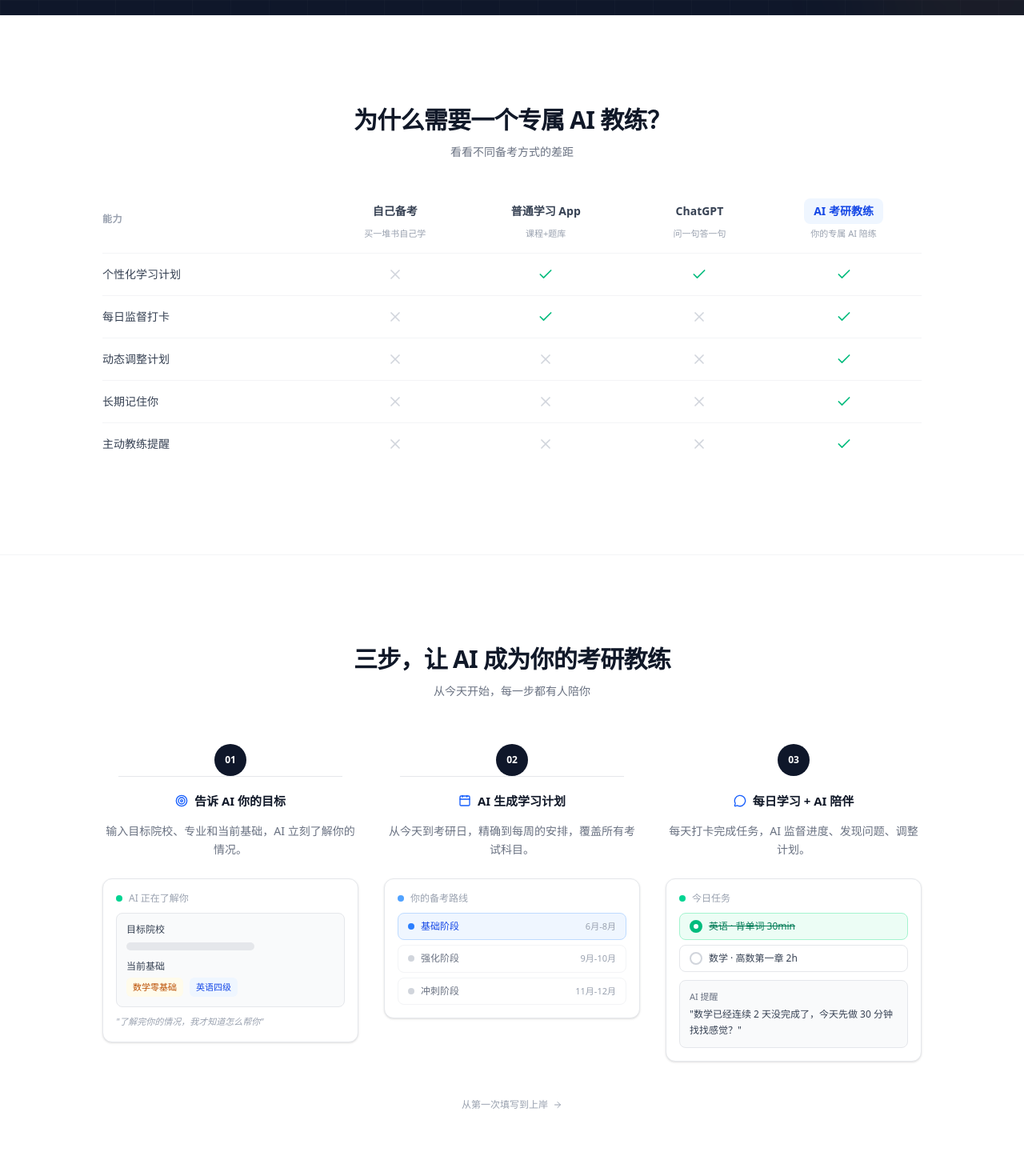
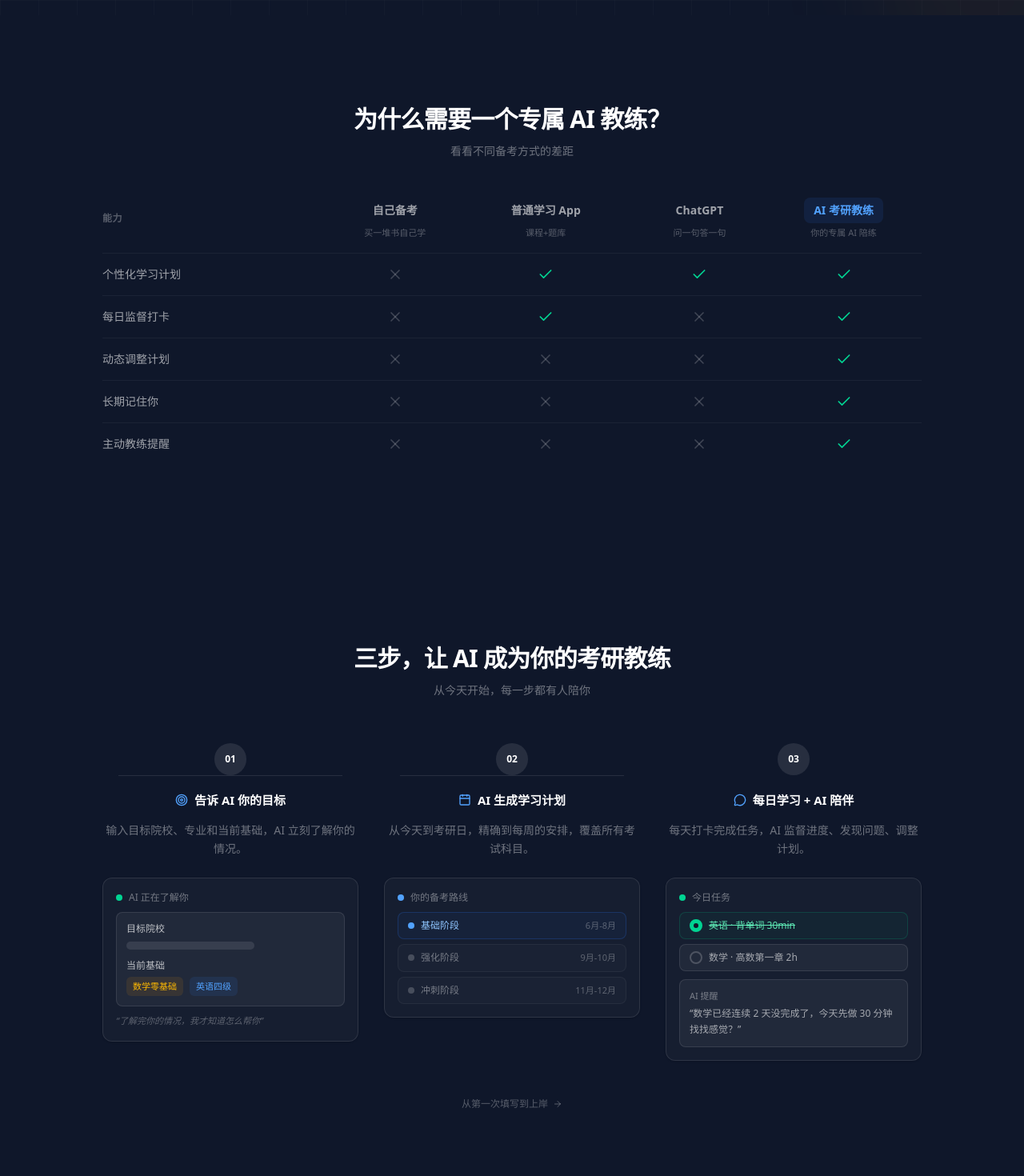
Before and after one commit to w-123-dev/ai-study-coach, a Next.js app: page / in a window 1280 px wide. Shown: the part 720-2190 px from the top of the page at 80% size. Built offline with nearby package versions, Linux system fonts and the light colour scheme.

Commit message:
fix: unify landing page dark theme - fix footer and Trust component styling

```diff
--- a/components/landing/CoachFlow.tsx
+++ b/components/landing/CoachFlow.tsx
@@ -9,25 +9,25 @@
     description: "输入目标院校、专业和当前基础，AI 立刻了解你的情况。",
     preview: (
       <div className="space-y-2.5">
-        <div className="flex items-center gap-2 text-xs text-gray-400">
+        <div className="flex items-center gap-2 text-xs text-white/40">
           <div className="h-2 w-2 rounded-full bg-emerald-400" />
           AI 正在了解你
         </div>
-        <div className="rounded-lg border border-gray-200 bg-gray-50 p-3">
-          <div className="mb-2 text-xs font-medium text-gray-700">目标院校</div>
-          <div className="h-2.5 w-40 rounded-full bg-gray-200" />
-          <div className="mt-3 text-xs font-medium text-gray-700">当前基础</div>
+        <div className="rounded-lg border border-white/10 bg-white/5 p-3">
+          <div className="mb-2 text-xs font-medium text-white/70">目标院校</div>
+          <div className="h-2.5 w-40 rounded-full bg-white/10" />
+          <div className="mt-3 text-xs font-medium text-white/70">当前基础</div>
           <div className="mt-1.5 flex gap-2">
-            <span className="rounded-md bg-amber-50 px-2 py-1 text-[11px] text-amber-700">
+            <span className="rounded-md bg-amber-500/10 px-2 py-1 text-[11px] text-amber-400">
               数学零基础
             </span>
-            <span className="rounded-md bg-blue-50 px-2 py-1 text-[11px] text-blue-700">
+            <span className="rounded-md bg-blue-500/10 px-2 py-1 text-[11px] text-blue-400">
               英语四级
             </span>
           </div>
         </div>
-        <div className="text-[11px] italic text-gray-400">
-          "了解完你的情况，我才知道怎么帮你"
+        <div className="text-[11px] italic text-white/30">
+          &ldquo;了解完你的情况，我才知道怎么帮你&rdquo;
         </div>
       </div>
     ),
@@ -38,7 +38,7 @@
     description: "从今天到考研日，精确到每周的安排，覆盖所有考试科目。",
     preview: (
       <div className="space-y-2.5">
-        <div className="flex items-center gap-2 text-xs text-gray-400">
+        <div className="flex items-center gap-2 text-xs text-white/40">
           <div className="h-2 w-2 rounded-full bg-blue-400" />
           你的备考路线
         </div>
@@ -52,25 +52,25 @@
               key={phase.label}
               className={`flex items-center justify-between rounded-lg border px-3 py-2 ${
                 phase.active
-                  ? "border-blue-200 bg-blue-50"
-                  : "border-gray-100 bg-white"
+                  ? "border-blue-500/20 bg-blue-500/5"
+                  : "border-white/5 bg-white/[0.02]"
               }`}
             >
               <div className="flex items-center gap-2">
                 <div
                   className={`h-2 w-2 rounded-full ${
-                    phase.active ? "bg-blue-500" : "bg-gray-300"
+                    phase.active ? "bg-blue-400" : "bg-white/20"
                   }`}
                 />
                 <span
                   className={`text-xs font-medium ${
-                    phase.active ? "text-blue-700" : "text-gray-500"
+                    phase.active ? "text-blue-300" : "text-white/40"
                   }`}
                 >
                   {phase.label}
                 </span>
               </div>
-              <span className="text-[11px] text-gray-400">{phase.date}</span>
+              <span className="text-[11px] text-white/30">{phase.date}</span>
             </div>
           ))}
         </div>
@@ -83,30 +83,30 @@
     description: "每天打卡完成任务，AI 监督进度、发现问题、调整计划。",
     preview: (
       <div className="space-y-2.5">
-        <div className="flex items-center gap-2 text-xs text-gray-400">
+        <div className="flex items-center gap-2 text-xs text-white/40">
           <div className="h-2 w-2 rounded-full bg-emerald-400" />
           今日任务
         </div>
         <div className="space-y-1.5">
-          <div className="flex items-center gap-2 rounded-lg border border-emerald-200 bg-emerald-50 px-3 py-2">
-            <div className="flex h-4 w-4 items-center justify-center rounded-full border-2 border-emerald-500 bg-emerald-500">
-              <div className="h-1.5 w-1.5 rounded-full bg-white" />
+          <div className="flex items-center gap-2 rounded-lg border border-emerald-500/20 bg-emerald-500/5 px-3 py-2">
+            <div className="flex h-4 w-4 items-center justify-center rounded-full border-2 border-emerald-400 bg-emerald-400">
+              <div className="h-1.5 w-1.5 rounded-full bg-[#0F172A]" />
             </div>
-            <span className="text-xs text-emerald-700 line-through">
+            <span className="text-xs text-emerald-300 line-through">
               英语 · 背单词 30min
             </span>
           </div>
-          <div className="flex items-center gap-2 rounded-lg border border-gray-200 bg-white px-3 py-2">
-            <div className="h-4 w-4 rounded-full border-2 border-gray-300" />
-            <span className="text-xs text-gray-700">数学 · 高数第一章 2h</span>
+          <div className="flex items-center gap-2 rounded-lg border border-white/10 bg-white/5 px-3 py-2">
+            <div className="h-4 w-4 rounded-full border-2 border-white/20" />
+            <span className="text-xs text-white/60">数学 · 高数第一章 2h</span>
           </div>
         </div>
-        <div className="rounded-lg border border-gray-200 bg-gray-50 p-3">
-          <div className="mb-1 text-[11px] font-medium text-gray-500">
+        <div className="rounded-lg border border-white/10 bg-white/5 p-3">
+          <div className="mb-1 text-[11px] font-medium text-white/40">
             AI 提醒
           </div>
-          <div className="text-xs leading-relaxed text-gray-700">
-            "数学已经连续 2 天没完成了，今天先做 30 分钟找找感觉？"
+          <div className="text-xs leading-relaxed text-white/60">
+            &ldquo;数学已经连续 2 天没完成了，今天先做 30 分钟找找感觉？&rdquo;
           </div>
         </div>
       </div>
@@ -116,13 +116,13 @@
 
 export default function CoachFlow() {
   return (
-    <section id="how-it-works" className="border-t border-gray-100 bg-white px-5 py-20 md:py-28">
+    <section id="how-it-works" className="bg-[#0F172A] px-5 py-20 md:py-28">
       <div className="mx-auto max-w-5xl">
         <div className="text-center">
-          <h2 className="text-2xl font-bold tracking-tight text-gray-900 md:text-3xl">
+          <h2 className="text-2xl font-bold tracking-tight text-white md:text-3xl">
             三步，让 AI 成为你的考研教练
           </h2>
-          <p className="mt-3 text-sm text-gray-500">
+          <p className="mt-3 text-sm text-white/40">
             从今天开始，每一步都有人陪你
           </p>
         </div>
@@ -131,34 +131,33 @@
           {steps.map((step, i) => (
             <div key={step.title} className="relative">
               {i < steps.length - 1 && (
-                <div className="absolute left-5 top-10 hidden h-px w-[calc(100%-2.5rem)] bg-gray-200 md:block" />
+                <div className="absolute left-5 top-10 hidden h-px w-[calc(100%-2.5rem)] bg-white/10 md:block" />
               )}
               <div className="flex flex-col gap-4 md:items-center md:text-center">
-                <div className="flex h-10 w-10 items-center justify-center rounded-full bg-[#0F172A] text-xs font-semibold text-white">
+                <div className="flex h-10 w-10 items-center justify-center rounded-full bg-white/10 text-xs font-semibold text-white">
                   {`0${i + 1}`}
                 </div>
                 <div className="mt-1 flex items-center gap-2 md:justify-center">
-                  <step.icon className="h-4 w-4 text-blue-600" />
-                  <h3 className="text-[15px] font-semibold text-gray-900">
+                  <step.icon className="h-4 w-4 text-blue-400" />
+                  <h3 className="text-[15px] font-semibold text-white">
                     {step.title}
                   </h3>
                 </div>
-                <p className="text-sm leading-relaxed text-gray-500">
+                <p className="text-sm leading-relaxed text-white/40">
                   {step.description}
                 </p>
               </div>
 
               {/* 产品预览 mockup */}
-              <div className="mt-6 rounded-xl border border-gray-200 bg-white p-4 shadow-sm transition-shadow hover:shadow-md">
+              <div className="mt-6 rounded-xl border border-white/10 bg-white/[0.03] p-4 shadow-sm transition-shadow hover:shadow-md hover:shadow-white/5">
                 {step.preview}
               </div>
             </div>
           ))}
         </div>
 
-        {/* 流程箭头（纯装饰） */}
         <div className="mt-10 text-center">
-          <span className="inline-flex items-center gap-1.5 text-xs text-gray-400">
+          <span className="inline-flex items-center gap-1.5 text-xs text-white/30">
             从第一次填写到上岸
             <ArrowRight className="h-3 w-3" />
           </span>
--- a/components/landing/GrowthTimeline.tsx
+++ b/components/landing/GrowthTimeline.tsx
@@ -9,9 +9,7 @@
     subtitle: "熟悉与规划",
     description: "填写目标信息，AI 生成专属备考路线。了解自己的起点和终点。",
     color: "bg-blue-500",
-    light: "bg-blue-50",
-    border: "border-blue-200",
-    text: "text-blue-700",
+    dot: "bg-blue-400",
   },
   {
     icon: Calendar,
@@ -19,9 +17,7 @@
     subtitle: "建立习惯",
     description: "每天登录打卡、完成任务。AI 观察你的学习模式，开始记住你的习惯。",
     color: "bg-emerald-500",
-    light: "bg-emerald-50",
-    border: "border-emerald-200",
-    text: "text-emerald-700",
+    dot: "bg-emerald-400",
   },
   {
     icon: LineChart,
@@ -29,9 +25,7 @@
     subtitle: "稳定提升",
     description: "AI 通过数据发现薄弱环节，主动提醒调整。学习效率逐步提升。",
     color: "bg-amber-500",
-    light: "bg-amber-50",
-    border: "border-amber-200",
-    text: "text-amber-700",
+    dot: "bg-amber-400",
   },
   {
     icon: Trophy,
@@ -39,28 +33,26 @@
     subtitle: "冲刺与上岸",
     description: "AI 全程陪伴，心态波动时有鼓励，进度落后时有调整。直到走进考场那天。",
     color: "bg-purple-500",
-    light: "bg-purple-50",
-    border: "border-purple-200",
-    text: "text-purple-700",
+    dot: "bg-purple-400",
   },
 ];
 
 export default function GrowthTimeline() {
   return (
-    <section className="border-t border-gray-100 bg-white px-5 py-20 md:py-28">
+    <section className="bg-[#0F172A] px-5 py-20 md:py-28">
       <div className="mx-auto max-w-5xl">
         <div className="text-center">
-          <h2 className="text-2xl font-bold tracking-tight text-gray-900 md:text-3xl">
+          <h2 className="text-2xl font-bold tracking-tight text-white md:text-3xl">
             用越久，AI 越懂你
           </h2>
-          <p className="mt-3 text-sm text-gray-500">
+          <p className="mt-3 text-sm text-white/40">
             这不是一个用完就扔的工具，而是一个陪你成长的教练
           </p>
         </div>
 
         <div className="relative mt-14">
-          {/* 中间连接线（桌面端） */}
-          <div className="absolute left-1/2 top-0 hidden h-full w-px -translate-x-1/2 bg-gradient-to-b from-blue-200 via-emerald-200 via-amber-200 to-purple-200 md:block" />
+          {/* 中间连接线 */}
+          <div className="absolute left-1/2 top-0 hidden h-full w-px -translate-x-1/2 bg-gradient-to-b from-blue-500/30 via-emerald-500/30 via-amber-500/30 to-purple-500/30 md:block" />
 
           <div className="space-y-10 md:space-y-16">
             {phases.map((phase, i) => (
@@ -70,23 +62,22 @@
                   i % 2 === 0 ? "md:flex-row" : "md:flex-row-reverse"
                 }`}
               >
-                {/* 内容卡片 */}
                 <div className={`flex-1 ${i % 2 === 0 ? "md:text-right md:pr-12" : "md:pl-12"}`}>
                   <div
-                    className={`rounded-xl border ${phase.border} ${phase.light} p-5 ${
+                    className={`rounded-xl border border-white/10 bg-white/[0.03] p-5 ${
                       i % 2 === 0 ? "md:text-right" : ""
                     }`}
                   >
                     <div className={`mb-2 flex items-center gap-2 ${i % 2 === 0 ? "md:justify-end" : ""}`}>
-                      <phase.icon className={`h-4 w-4 ${phase.text}`} />
-                      <span className={`text-xs font-semibold ${phase.text}`}>
+                      <phase.icon className={`h-4 w-4 ${phase.color.replace("bg-", "text-")}`} />
+                      <span className={`text-xs font-semibold ${phase.color.replace("bg-", "text-")}`}>
                         {phase.subtitle}
                       </span>
                     </div>
-                    <h3 className="text-base font-semibold text-gray-900">
+                    <h3 className="text-base font-semibold text-white">
                       {phase.title}
                     </h3>
-                    <p className="mt-1.5 text-sm leading-relaxed text-gray-500">
+                    <p className="mt-1.5 text-sm leading-relaxed text-white/50">
                       {phase.description}
                     </p>
                   </div>
@@ -95,13 +86,12 @@
                 {/* 时间轴节点 */}
                 <div className="absolute left-0 top-0 z-10 md:left-1/2 md:-translate-x-1/2">
                   <div
-                    className={`flex h-8 w-8 items-center justify-center rounded-full ${phase.color} text-xs font-bold text-white shadow-md`}
+                    className={`flex h-8 w-8 items-center justify-center rounded-full ${phase.color} text-xs font-bold text-white shadow-lg shadow-black/20`}
                   >
                     {i + 1}
                   </div>
                 </div>
 
-                {/* 占位（保持对称） */}
                 <div className="hidden flex-1 md:block" />
               </div>
             ))}
--- a/components/landing/PainPoints.tsx
+++ b/components/landing/PainPoints.tsx
@@ -1,4 +1,4 @@
-import { X, Check, Minus } from "lucide-react";
+import { X, Check } from "lucide-react";
 
 const comparisons = [
   {
@@ -50,13 +50,13 @@
 
 export default function PainPoints() {
   return (
-    <section className="border-t border-gray-100 bg-white px-5 py-20 md:py-28">
+    <section className="bg-[#0F172A] px-5 py-20 md:py-28">
       <div className="mx-auto max-w-5xl">
         <div className="text-center">
-          <h2 className="text-2xl font-bold tracking-tight text-gray-900 md:text-3xl">
+          <h2 className="text-2xl font-bold tracking-tight text-white md:text-3xl">
             为什么需要一个专属 AI 教练？
           </h2>
-          <p className="mt-3 text-sm text-gray-500">
+          <p className="mt-3 text-sm text-white/40">
             看看不同备考方式的差距
           </p>
         </div>
@@ -65,26 +65,24 @@
           <table className="w-full min-w-[640px]">
             <thead>
               <tr>
-                <th className="w-[28%] pb-4 text-left text-xs font-semibold uppercase tracking-wider text-gray-400">
+                <th className="w-[28%] pb-4 text-left text-xs font-semibold uppercase tracking-wider text-white/30">
                   能力
                 </th>
                 {comparisons.map((c) => (
                   <th
                     key={c.name}
-                    className={`pb-4 text-center text-sm font-semibold ${
-                      c.highlight ? "text-blue-600" : "text-gray-700"
-                    }`}
+                    className="pb-4 text-center"
                   >
                     <div
-                      className={`mx-auto inline-block rounded-lg px-3 py-1.5 ${
+                      className={`mx-auto inline-block rounded-lg px-3 py-1.5 text-sm font-semibold ${
                         c.highlight
-                          ? "bg-blue-50 text-blue-700"
-                          : "text-gray-700"
+                          ? "bg-blue-500/10 text-blue-400"
+                          : "text-white/60"
                       }`}
                     >
                       {c.name}
                     </div>
-                    <div className="mt-1 text-[11px] font-normal text-gray-400">
+                    <div className="mt-1 text-[11px] font-normal text-white/30">
                       {c.description}
                     </div>
                   </th>
@@ -93,8 +91,8 @@
             </thead>
             <tbody>
               {rows.map((row) => (
-                <tr key={row.key} className="border-t border-gray-100">
-                  <td className="py-4 text-sm font-medium text-gray-700">
+                <tr key={row.key} className="border-t border-white/5">
+                  <td className="py-4 text-sm font-medium text-white/60">
                     {row.label}
                   </td>
                   {comparisons.map((c) => {
@@ -102,11 +100,9 @@
                     return (
                       <td key={c.name} className="py-4 text-center">
                         {val === true ? (
-                          <Check className="mx-auto h-5 w-5 text-emerald-500" />
-                        ) : val === false ? (
-                          <X className="mx-auto h-5 w-5 text-gray-300" />
+                          <Check className="mx-auto h-5 w-5 text-emerald-400" />
                         ) : (
-                          <Minus className="mx-auto h-5 w-5 text-gray-300" />
+                          <X className="mx-auto h-5 w-5 text-white/20" />
                         )}
                       </td>
                     );
--- a/components/landing/Trust.tsx
+++ b/components/landing/Trust.tsx
@@ -25,7 +25,7 @@
 
 export default function Trust() {
   return (
-    <section className="border-t border-gray-100 bg-[#0F172A] px-5 py-16 md:py-20">
+    <section className="border-t border-white/10 bg-[#0F172A] px-5 py-16 md:py-20">
       <div className="mx-auto max-w-5xl">
         <div className="text-center">
           <h2 className="text-lg font-semibold text-white/80">
```
Also changed, not shown: app/page.tsx (+8 -8 lines), components/landing/CTA.tsx (+11 -12 lines), components/landing/ProductDemo.tsx (+9 -11 lines).
